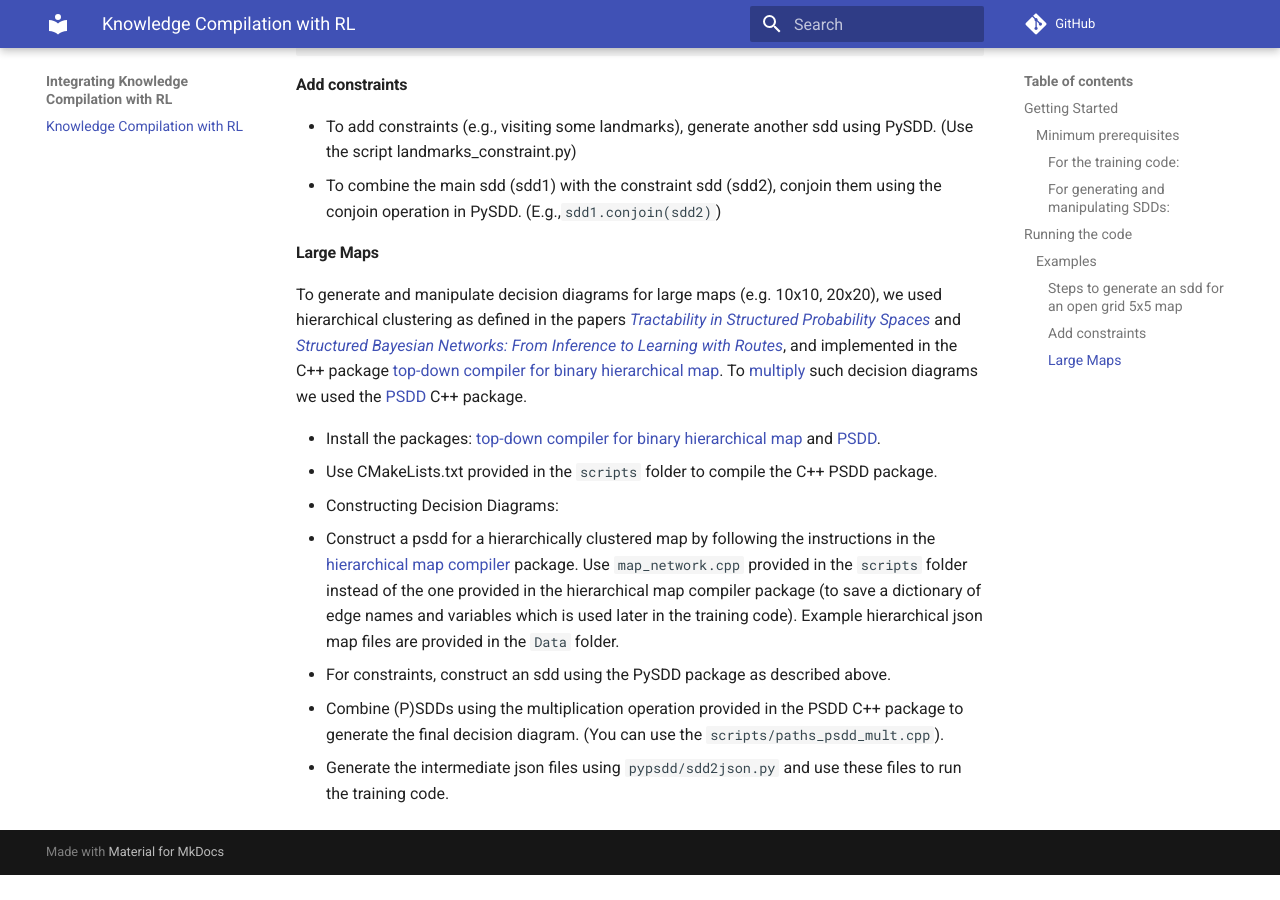
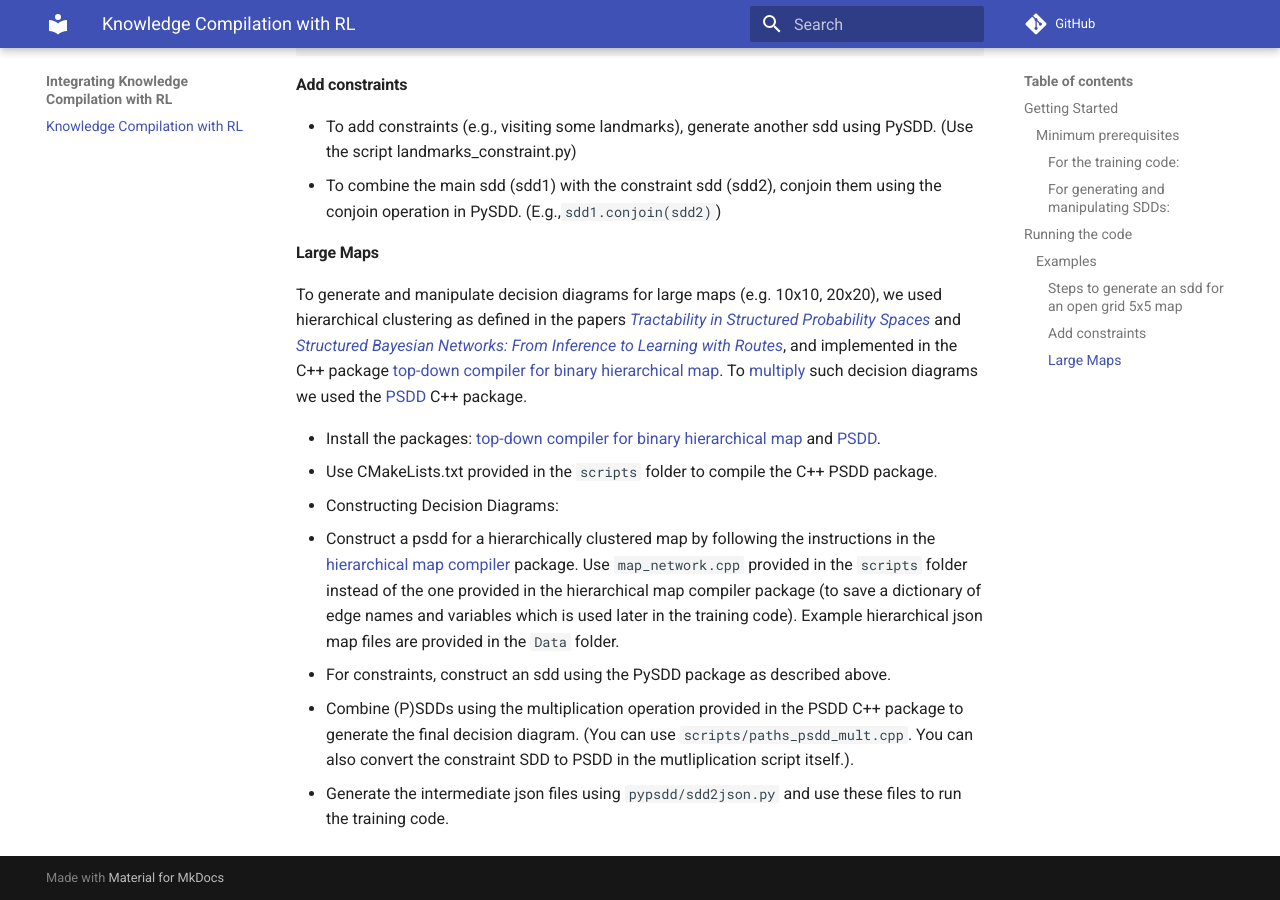
Before and after one commit to kushagra06/KCRL-Docs, an MkDocs documentation site: the page built from docs/index.md, in a window 1280 px wide and 900 px high, scrolled down 1692 px. Built offline with MkDocs 1.6.1 and Material for MkDocs 9.7.7, drawn with Linux system fonts in a browser that asks for light colours; comment, search, counter and statistics services are not loaded; before the commit the page ends 2567 px from its top, so only the background shows below that.

Commit message:
Update index.md

```diff
--- a/docs/index.md
+++ b/docs/index.md
@@ -68,5 +68,5 @@ To generate and manipulate decision diagrams for large maps (e.g. 10x10, 20x20),
 * Constructing Decision Diagrams:
   - Construct a psdd for a hierarchically clustered map by following the instructions in the [hierarchical map compiler](https://github.com/hahaXD/hierarchical_map_compiler) package. Use `map_network.cpp` provided in the `scripts` folder instead of the one provided in the hierarchical map compiler package (to save a dictionary of edge names and variables which is used later in the training code). Example hierarchical json map files are provided in the `Data` folder.
    - For constraints, construct an sdd using the PySDD package as described above.
-* Combine (P)SDDs using the multiplication operation provided in the PSDD C++ package to generate the final decision diagram. (You can use the `scripts/paths_psdd_mult.cpp`).
+* Combine (P)SDDs using the multiplication operation provided in the PSDD C++ package to generate the final decision diagram. (You can use `scripts/paths_psdd_mult.cpp`. You can also convert the constraint SDD to PSDD in the mutliplication script itself.).
 * Generate the intermediate json files using `pypsdd/sdd2json.py` and use these files to run the training code.
```
